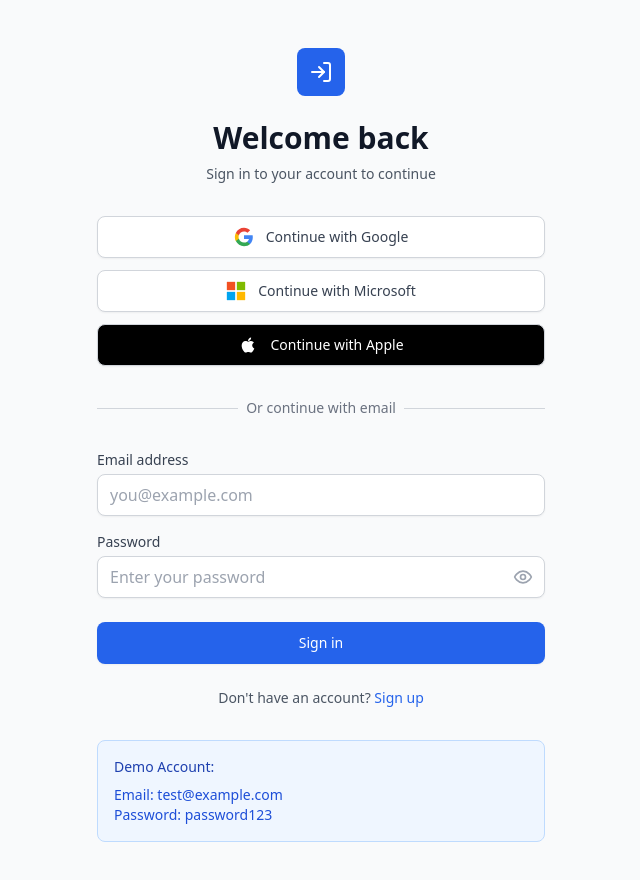
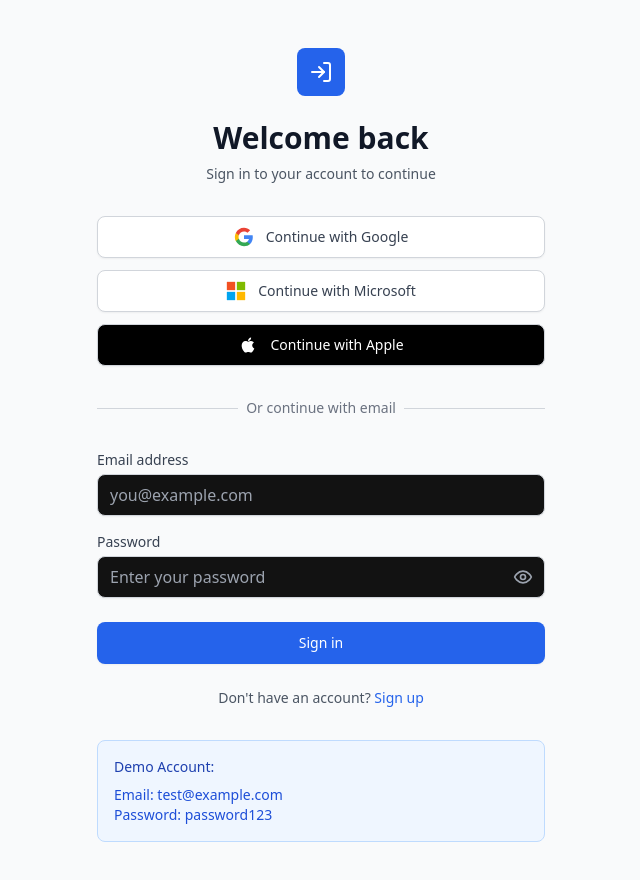
Before and after one commit to hemichaeli/dashboard-app, a Next.js app in the folder frontend/: page /auth/login in a window 1280 px wide. Shown: the top 880 px of the page, without its empty margins (319-959 px from the left). Built offline with nearby package versions, Linux system fonts and the light colour scheme.

Commit message:
Update globals.css with dark theme styles and Material Symbols

```diff
--- a/frontend/src/app/globals.css
+++ b/frontend/src/app/globals.css
@@ -1,26 +1,108 @@
+@import url('https://fonts.googleapis.com/css2?family=Inter:wght@400;500;600;700;800&display=swap');
+@import url('https://fonts.googleapis.com/css2?family=Material+Symbols+Outlined:wght,FILL@100..700,0..1&display=swap');
+
 @tailwind base;
 @tailwind components;
 @tailwind utilities;
 
 :root {
-  --foreground-rgb: 0, 0, 0;
-  --background-start-rgb: 214, 219, 220;
-  --background-end-rgb: 255, 255, 255;
+  --primary: #135bec;
+  --background-light: #f6f6f8;
+  --background-dark: #101622;
+  --surface-light: #ffffff;
+  --surface-dark: #1c2536;
+  --border-light: #e5e7eb;
+  --border-dark: #324467;
+  --text-secondary: #92a4c9;
 }
 
-@media (prefers-color-scheme: dark) {
-  :root {
-    --foreground-rgb: 255, 255, 255;
-    --background-start-rgb: 0, 0, 0;
-    --background-end-rgb: 0, 0, 0;
+/* Force dark mode */
+html {
+  color-scheme: dark;
+}
+
+body {
+  font-family: 'Inter', -apple-system, BlinkMacSystemFont, 'Segoe UI', Roboto, 'Helvetica Neue', Arial, sans-serif;
+  background-color: var(--background-dark);
+  color: white;
+  -webkit-font-smoothing: antialiased;
+  -moz-osx-font-smoothing: grayscale;
+}
+
+/* Custom scrollbar */
+::-webkit-scrollbar {
+  width: 8px;
+}
+
+::-webkit-scrollbar-track {
+  background: #101622;
+}
+
+::-webkit-scrollbar-thumb {
+  background: #324467;
+  border-radius: 4px;
+}
+
+::-webkit-scrollbar-thumb:hover {
+  background: #405580;
+}
+
+/* Input autofill dark mode fix */
+input:-webkit-autofill,
+input:-webkit-autofill:hover,
+input:-webkit-autofill:focus,
+input:-webkit-autofill:active {
+  -webkit-box-shadow: 0 0 0 30px #192233 inset !important;
+  -webkit-text-fill-color: white !important;
+  caret-color: white;
+}
+
+/* Material Symbols configuration */
+.material-symbols-outlined {
+  font-variation-settings: 'FILL' 0, 'wght' 400, 'GRAD' 0, 'opsz' 24;
+}
+
+.icon-filled {
+  font-variation-settings: 'FILL' 1, 'wght' 400, 'GRAD' 0, 'opsz' 24;
+}
+
+/* Safe area padding for mobile */
+.pb-safe {
+  padding-bottom: env(safe-area-inset-bottom, 20px);
+}
+
+@layer utilities {
+  .text-balance {
+    text-wrap: balance;
   }
 }
 
-body {
-  color: rgb(var(--foreground-rgb));
-  background: linear-gradient(to bottom, transparent, rgb(var(--background-end-rgb))) rgb(var(--background-start-rgb));
+@layer components {
+  /* Dark surface card */
+  .card-dark {
+    @apply bg-surface-dark border border-border-dark rounded-2xl;
+  }
+
+  /* Primary button */
+  .btn-primary {
+    @apply bg-primary hover:bg-primary-600 active:bg-primary-700 text-white font-semibold rounded-lg shadow-lg shadow-primary/25 transition-all duration-200;
+  }
+
+  /* Input dark style */
+  .input-dark {
+    @apply w-full rounded-lg border border-border-dark bg-surface-dark text-white focus:border-primary focus:ring-primary placeholder:text-text-secondary transition-colors duration-200;
+  }
+
+  /* Status badges */
+  .badge-analyzed {
+    @apply inline-flex items-center rounded-full bg-green-500/10 px-2.5 py-1 text-xs font-medium text-green-400 ring-1 ring-inset ring-green-500/20;
+  }
+
+  .badge-processing {
+    @apply inline-flex items-center rounded-full bg-orange-500/10 px-2.5 py-1 text-xs font-medium text-orange-400 ring-1 ring-inset ring-orange-500/20;
+  }
+
+  .badge-pending {
+    @apply inline-flex items-center rounded-full bg-gray-700/30 px-2.5 py-1 text-xs font-medium text-gray-300 ring-1 ring-inset ring-gray-500/20;
+  }
 }
-
-@layer utilities {
-  .text-balance { text-wrap: balance; }
-}
```
